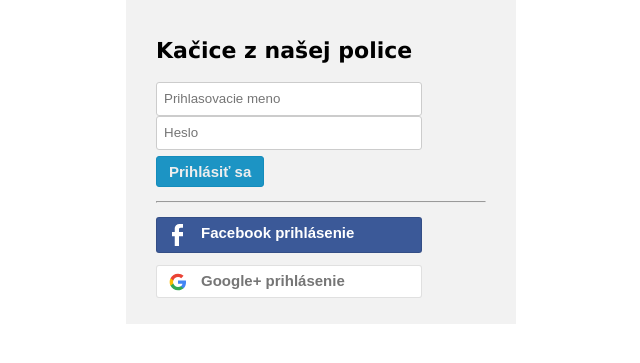
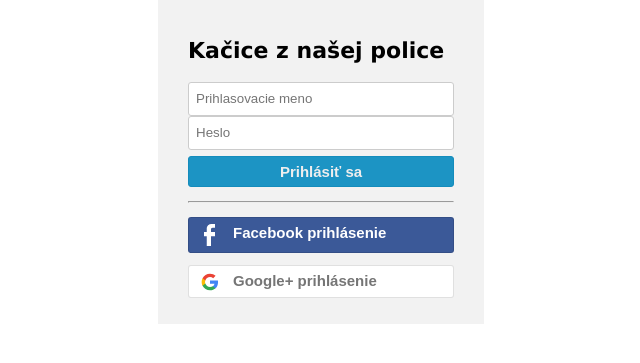
Before and after one commit to comp64/kacky, a PHP site: page / in a window 1280 px wide. Shown: the top 363 px of the page, without its empty margins (319-959 px from the left). Run offline with PHP 8.4, Linux system fonts and the light colour scheme; data that the repository does not hold is empty; some libraries are stand-ins or nearby versions.

Commit message:
login visuals

```diff
--- a/index.php
+++ b/index.php
@@ -66,15 +66,15 @@ if (isset($_POST['logout'])) {
 <head>
   <meta charset="utf-8">
   <link rel="icon" type="image/png" href="assets/i/duck.png">
-  <link rel="stylesheet" type="text/css" href="assets/style.css?v=2">
+  <link rel="stylesheet" type="text/css" href="assets/style.css?v=3">
   <title>Kačice z našej police</title>
   <link rel="stylesheet" href="assets/jquery/jquery-ui.min.css">
   <script src="assets/jquery/jquery-2.1.4.min.js"></script>
   <script src="assets/jquery/jquery-ui.min.js"></script>
   <script src="assets/jquery/jquery.ui.touch-punch.min.js"></script>
   <script src="https://apis.google.com/js/platform.js?onload=initGLogin" async defer></script>
-  <script src="assets/login.js"></script>
-  <script src="assets/gui.js"></script>
+  <script src="assets/login.js?v=1"></script>
+  <script src="assets/gui.js?v=7"></script>
 </head>
 <body>
 <!-- FB login support code -->
@@ -90,7 +90,7 @@ if (isset($_POST['logout'])) {
 <?php
 if (!$session->get('isLogged', false)) {
   ?>
-  <div class="maincontent" style="width:330px">
+  <div class="maincontent" style="width:266px">
     <h2>Kačice z našej police</h2>
     <?php
     if (count($session->getFlashBag()->get('login_errors'))) {
@@ -100,7 +100,7 @@ if (!$session->get('isLogged', false)) {
     <form method="post">
       <input id="uname" type="text" name="uname" size="16" value="" placeholder="Prihlasovacie meno"><br>
       <input id="upass" type="password" name="upass" size="16" value="" placeholder="Heslo"><br>
-      <button id="loginButton" type="button" name="lsub" onclick="submitFormLogin()">Prihlásiť sa</button>
+      <button id="loginButton" type="button" name="lsub" style="width: 266px" onclick="submitFormLogin()">Prihlásiť sa</button>
     </form>
     <hr>
     <button type="button" class="button-fb" onclick="submitFBLogin()"><img src="assets/i/fb-logo.png" alt="f-logo"/><span>Facebook prihlásenie</span></button>
```
